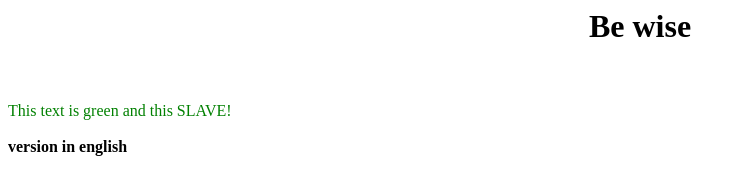
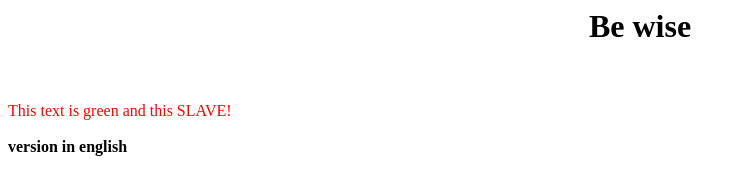
Before and after one commit to marinaimeninnik/git-demo, a plain HTML site: page index.html in a window 1280 px wide. Shown: the whole page, without its empty margins (0-746 px from the left). Drawn offline with Linux system fonts and the light colour scheme.

Commit message:
Text colour has changed

```diff
--- a/index.html
+++ b/index.html
@@ -5,7 +5,7 @@
 <body>
 <center><h1>Be wise</h1></center>
 <br/><br/>
-<font style="color:green">This text is green and this SLAVE!</font>
+<font style="color:red">This text is green and this SLAVE!</font>
 <br/><br/>
 <b>version in english</b>
 </body>
```
